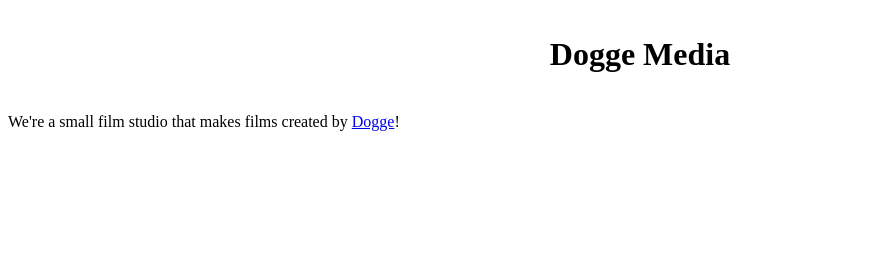
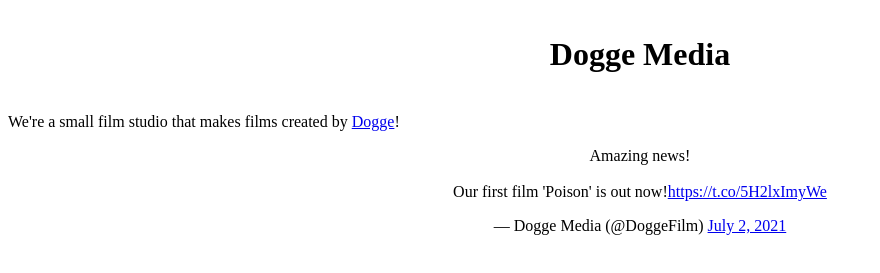
Before and after one commit to dogge-media/dogge-media.github.io, a plain HTML site: page index.html in a window 1280 px wide. Shown: the part 29-302 px from the top of the page, without its empty margins (0-880 px from the left). Drawn offline with Linux system fonts and the light colour scheme.

Commit message:
Update index.html

```diff
--- a/index.html
+++ b/index.html
@@ -5,4 +5,4 @@
 <meta name="author" content="Dogge">
 <meta name="copyright" content="© Dogge 2021">
 <meta name="rating" content="general">
-<center><img src="dogge-media.png" alt="Doggy Media Logo"></center> <br> <center><h1>Dogge Media</h1></center> <br> We're a small film studio that makes films created by <a href="https://doggegamingtime.github.io/" target="_self">Dogge</a>!
+<center><img src="dogge-media.png" alt="Doggy Media Logo"></center> <br> <center><h1>Dogge Media</h1></center> <br> We're a small film studio that makes films created by <a href="https://doggegamingtime.github.io/" target="_self">Dogge</a>! <br> <center><blockquote class="twitter-tweet" data-lang="en" data-theme="dark"><p lang="en" dir="ltr">Amazing news!<br><br>Our first film &#39;Poison&#39; is out now!<a href="https://t.co/5H2lxImyWe">https://t.co/5H2lxImyWe</a></p>&mdash; Dogge Media (@DoggeFilm) <a href="https://twitter.com/DoggeFilm/status/1411078005456314372?ref_src=twsrc%5Etfw">July 2, 2021</a></blockquote> <script async src="https://platform.twitter.com/widgets.js" charset="utf-8"></script></center>
```
